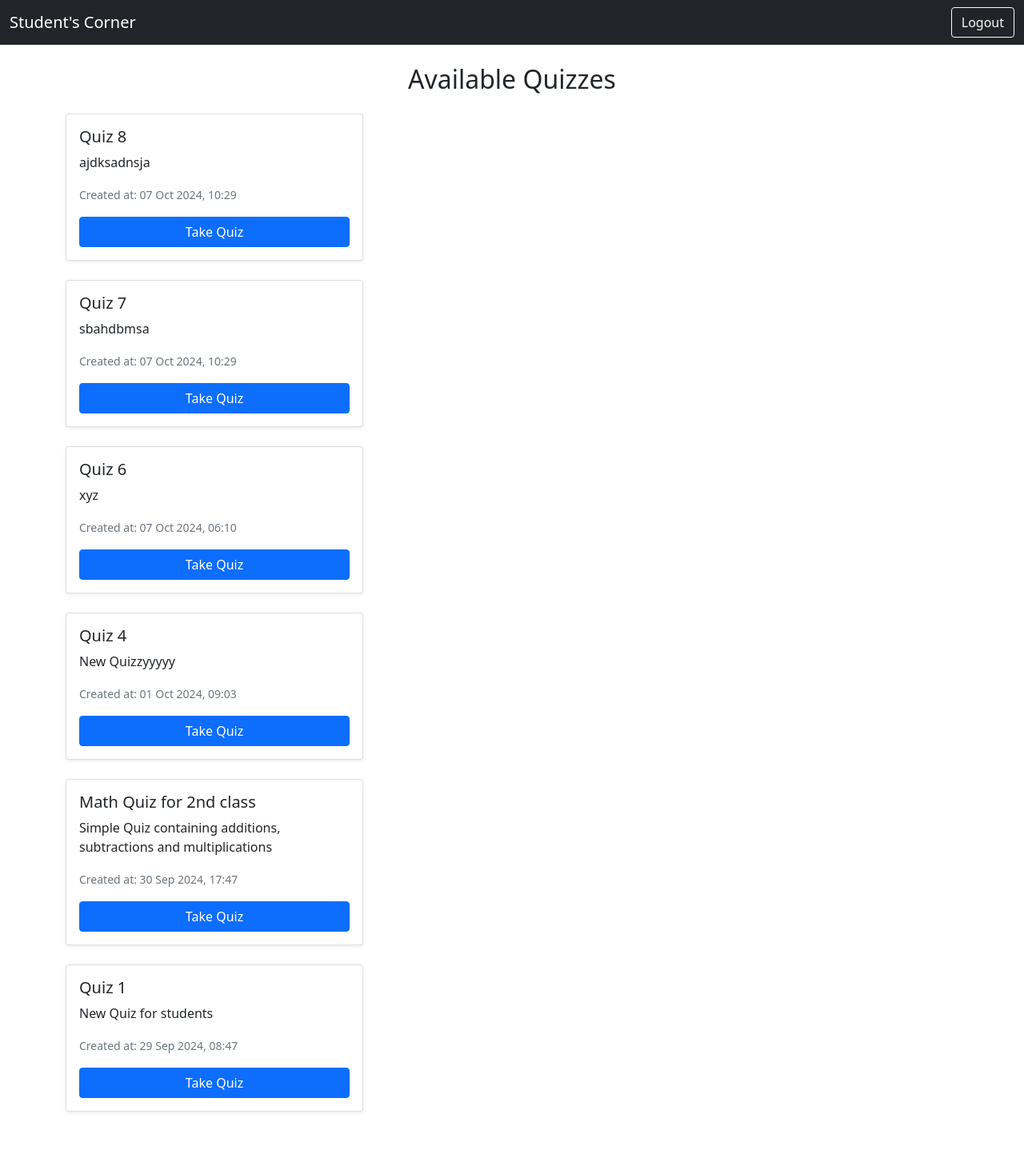
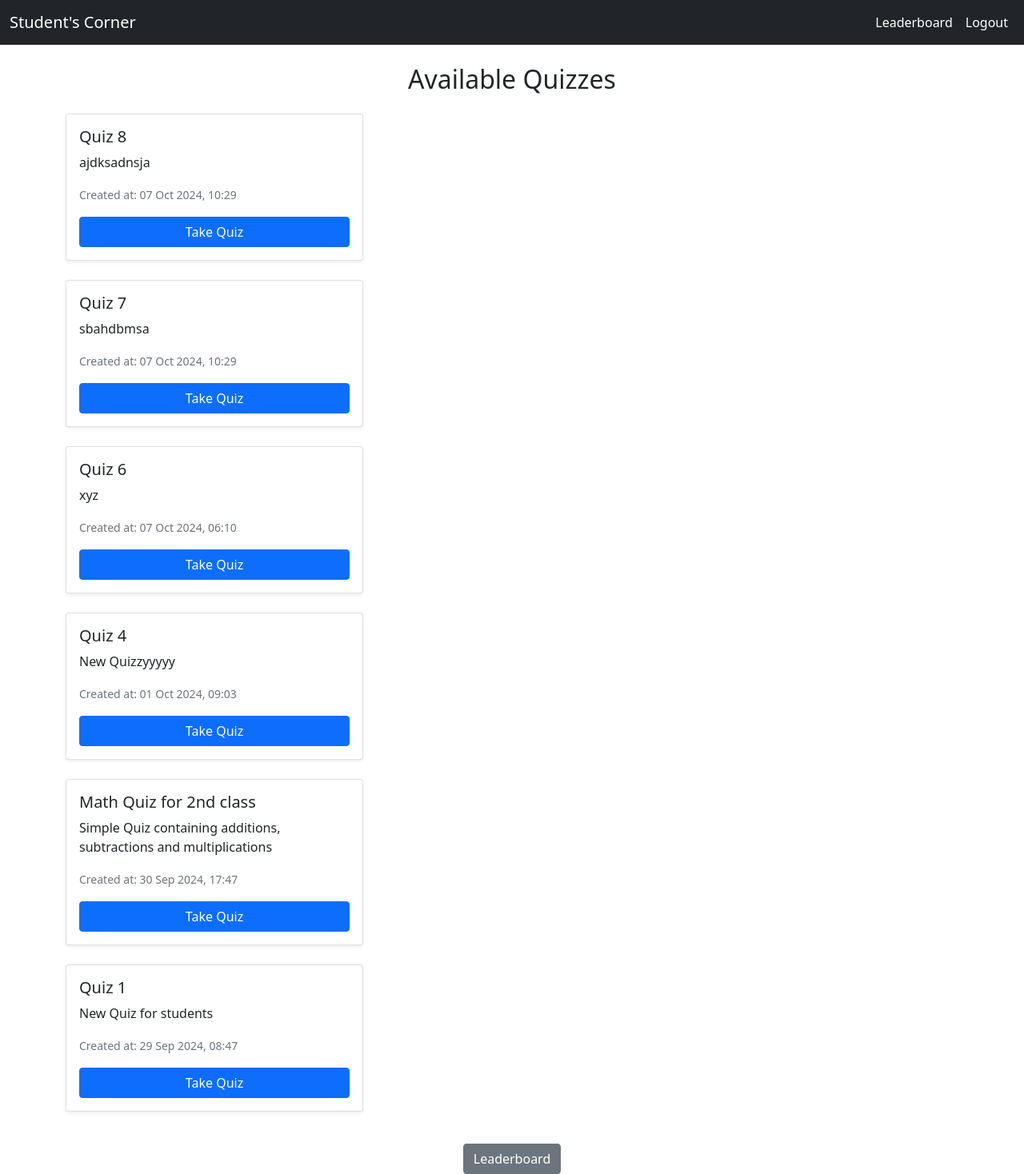
Before and after one commit to asrarahmedcr7/MCQ-website, a Django app: page /Student/home in a window 1280 px wide. Shown: the whole page at 80% size. Before the commit the page ends 1391 px from the top, so only its background shows below. Run offline with Django 5.2, Linux system fonts and the light colour scheme; a user stored in the database is signed in; data comes from the database, SQL or seed files in the repository; both versions use the stored data as it was after the commit; some libraries are stand-ins or nearby versions.

Commit message:
Added Student Leaderboard

```diff
--- a/Student/templates/Student/index.html
+++ b/Student/templates/Student/index.html
@@ -7,11 +7,18 @@
 <nav class="navbar navbar-expand-lg navbar-dark bg-dark mb-4">
     <div class="container-fluid">
         <a class="navbar-brand" href="#">Student's Corner</a>
-            <div class="d-flex ms-auto">
-                <form action="{% url 'core:logout' %}" method="post">
-                    {% csrf_token %}
-                    <input type="submit" value="Logout" class="btn btn-outline-light">
-                </form>
+        <button class="navbar-toggler" type="button" data-bs-toggle="collapse" data-bs-target="#navbarNav" aria-controls="navbarNav" aria-expanded="false" aria-label="Toggle navigation">
+            <span class="navbar-toggler-icon"></span>
+        </button>
+        <div class="collapse navbar-collapse" id="navbarNav">
+            <ul class="navbar-nav ms-auto">
+                <li class="nav-item">
+                    <a class="nav-link active" href="{% url 'Student:leaderboard' %}">Leaderboard</a>
+                </li>
+                <li class="nav-item">
+                    <a class="nav-link active" href="{% url 'core:logout' %}">Logout</a>
+                </li>
+            </ul>
         </div>
     </div>
 </nav>
@@ -60,6 +67,11 @@
             </div>
         {% endif %}
     </div>
+    <div class="row">
+        <div class="col-md-12 text-center mt-3">
+            <a class="btn btn-secondary" href="{% url 'Student:leaderboard' %}">Leaderboard</a>
+        </div>
+    </div>
     <style>
         /* Custom Hover Effect for Quiz Cards */
         .quiz-card {
--- a/Student/urls.py
+++ b/Student/urls.py
@@ -8,4 +8,5 @@ urlpatterns = [
     path('home', views.index.as_view(), name="index"),
     path('<int:quiz_id>/quiz', views.quizView, name="quiz"),
     path('quiz/<int:quiz_id>/result/', views.calculate_result, name='calculate_result'),
+    path('leaderboard', views.leaderboardView, name='leaderboard'),
 ]
--- a/Student/views.py
+++ b/Student/views.py
@@ -6,7 +6,7 @@ from django.http import Http404
 from .models import Quiz, Result
 from django.contrib.auth.mixins import LoginRequiredMixin
 from django.views.decorators.cache import never_cache
-
+from core.models import CustomUser
 class index(LoginRequiredMixin, generic.ListView):
     context_object_name = "quizzes"
     template_name = 'Student/index.html'
@@ -68,3 +68,23 @@ def calculate_result(request, quiz_id):
         res.save()
         return render(request, 'Student/result.html', {"score":score, 'user_choices':user_choices, 'score':score, 'total_questions':total_questions})
     return Http404()
+
+def leaderboardView(request):
+
+    def getScore(user_choices_json):
+        score = 0
+        for ans in user_choices_json.values():
+            if ans['selected'] == ans['correct']:
+                score += 1
+        return score
+
+    scores = {}
+    for user in CustomUser.objects.all():
+        scores[user.username] = {}
+        for quiz in Quiz.objects.all():
+             scores[user.username][quiz.title] = 0
+    for res in Result.objects.all():
+        scores[res.user.username][res.quiz.title] += getScore(res.user_choices_json)
+    total_scores = {user: sum(quiz_scores.values()) for user, quiz_scores in scores.items()}
+    sorted_scores = sorted(total_scores.items(), key=lambda item: item[1], reverse=True)
+    return render(request, 'Student/leaderboard.html', {'scores':sorted_scores, 'detail_scores':scores, 'quiz_list': [quiz.title for quiz in Quiz.objects.all()], 'test':{'a_1':{'b_1':'hello'}}})
```
Also changed, not shown: Student/templates/Student/leaderboard.html (added, +39 -0 lines), Student/templatetags/custom_filters.py (added, +9 -0 lines), Student/templatetags/__init__.py (added), db.sqlite3. Lines whose indentation alone changed are shown as unchanged.
